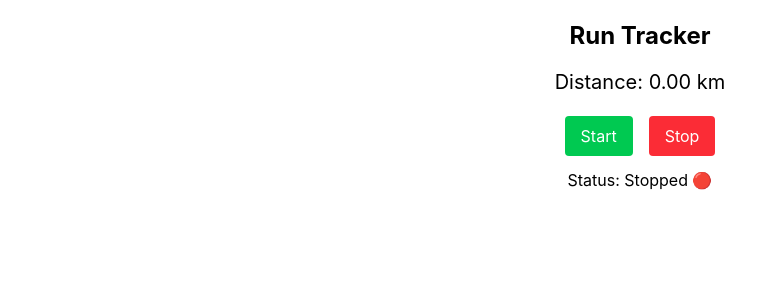
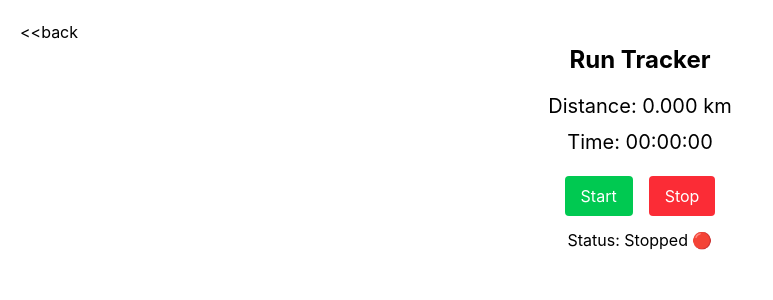
Before and after one commit to CodeWizardAkash/RunRise, a React (Vite) app in the folder clint/: page /run in a window 1280 px wide. Shown: the top 300 px of the page, without its empty margins (0-773 px from the left). Built offline with nearby package versions, Linux system fonts and the light colour scheme; no server answers.

Commit message:
add Timer

```diff
--- a/clint/src/pages/Dashboard.jsx
+++ b/clint/src/pages/Dashboard.jsx
@@ -64,7 +64,7 @@ export default function Dashboard() {
         <div>
           <h1 className="text-3xl font-bold text-gray-800">RunRise 🏃</h1>
           <p className="text-gray-600">
-            Welcome, <span className="font-semibold">{user?.name}</span> 👋
+            Welcome, <span className="font-semibold text-xl">{user?.name}</span> 👋
           </p>
         </div>
 
@@ -75,6 +75,14 @@ export default function Dashboard() {
           Logout
         </button>
       </div>
+
+      <div className="p-3">
+        <button
+          className="text-2xl bg-emerald-500 w-35 h-12 rounded-md font-semibold"
+          onClick={()=>navigate("/run")}
+        >RUN</button>
+      </div>
+
 
       {/* Add Run Card */}
       <div className="bg-white shadow-md rounded-lg p-5 mb-6">
--- a/clint/src/pages/RunTracker.jsx
+++ b/clint/src/pages/RunTracker.jsx
@@ -1,9 +1,13 @@
 import { useEffect, useState } from "react";
+import { useNavigate } from "react-router-dom";
 
 function RunTracker() {
     const [distance, setDistance] = useState(0);
     const [prevLocation, setPrevLocation] = useState(null);
     const [isRunning, setIsRunning] = useState(false);
+    const [time, setTime] = useState(0);
+
+    const navigate = useNavigate();
 
     // Haversin formula
     const getDistance = (lat1, lon1, lat2, lon2) =>{
@@ -26,7 +30,8 @@ function RunTracker() {
 
         const interval = setInterval(()=>{
             navigator.geolocation.getCurrentPosition((position)=>{
-                const {latitude, longitude} = position.coords;
+                const {latitude, longitude, accuracy} = position.coords;
+                if(accuracy>50) return;
 
                 if(prevLocation){
                     const dist = getDistance(
@@ -34,9 +39,9 @@ function RunTracker() {
                         prevLocation.lon,
                         latitude,
                         longitude
-                    );
+                    )*1000;
 
-                    if(dist> 0.01){
+                    if(dist> 10 && dist<100){
                         setDistance((prev)=> prev + dist)
                     }
                 }
@@ -47,9 +52,21 @@ function RunTracker() {
         return () =>  clearInterval(interval);
     }, [isRunning, prevLocation]);
 
+    useEffect(() => {
+        if (!isRunning) return;
+
+        const timer = setInterval(() => {
+            setTime((prev) => prev + 1);
+        }, 1000);
+
+        return () => clearInterval(timer);
+    }, [isRunning]);
+
+
     const startRun = () => {
         setDistance(0);
         setPrevLocation(null);
+        setTime(0);
         setIsRunning(true);
     };
 
@@ -57,12 +74,30 @@ function RunTracker() {
         setIsRunning(false);
     };
 
+      // 🧠 Format Time (hh:mm:ss)
+    const formatTime = (seconds) => {
+        const hrs = Math.floor(seconds / 3600);
+        const mins = Math.floor((seconds % 3600) / 60);
+        const secs = seconds % 60;
+
+        return `${hrs.toString().padStart(2, "0")}:${mins
+        .toString()
+        .padStart(2, "0")}:${secs.toString().padStart(2, "0")}`;
+    };
+
     return(
        <div className="p-5 text-center">
+
+        <div className="text-left cursor-pointer" onClick={()=> navigate("/dashboard")} >{"<<back"}</div>
+
       <h1 className="text-2xl font-bold">Run Tracker</h1>
 
       <p className="text-xl mt-4">
-        Distance: {distance.toFixed(2)} km
+        Distance: {distance.toFixed(3)} km
+      </p>
+
+      <p className="text-xl mt-2">
+        Time: {formatTime(time)}
       </p>
 
       <div className="mt-5 space-x-4">
```
